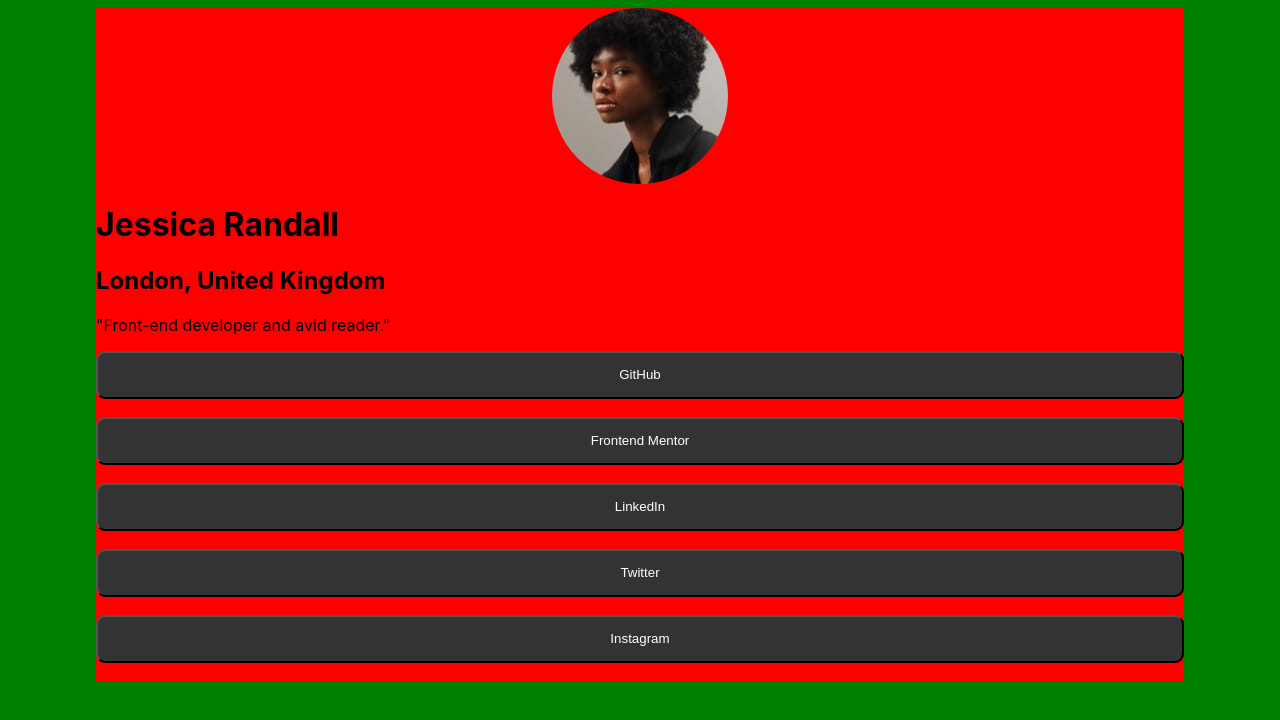
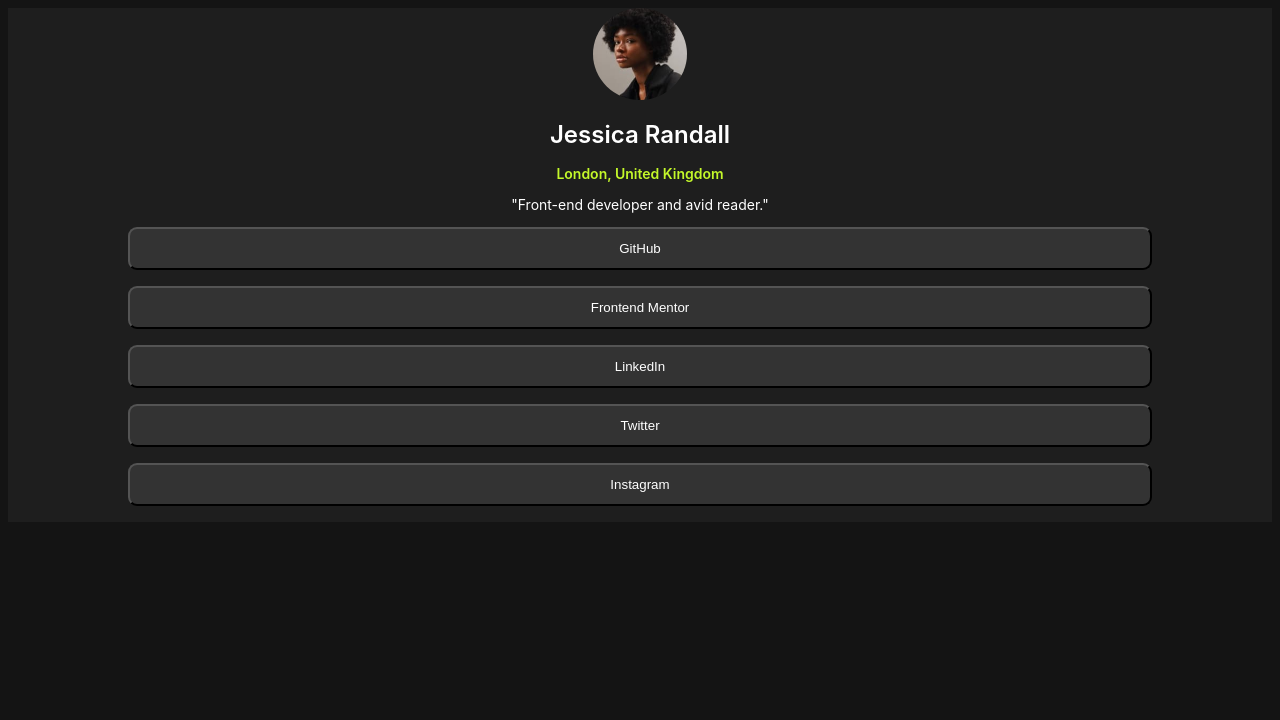
Before and after one commit to Lukas3162000/Social_links, a plain HTML site: page index.html in a window 1280 px wide. Drawn offline with Linux system fonts and the light colour scheme.

Commit message:
CSS tweeks, Variablen integriert für spacing, color, fontweight & Size, Code mit Kommentaren gegliedert

```diff
--- a/index.html
+++ b/index.html
@@ -10,7 +10,7 @@
 </head>
 <body>
 
-  <card>
+  <card id="Karte">
     <content>
       <profile_picture>
         <img src="assets\images\avatar-jessica.jpeg" alt="Jessicas Profile Picture">
@@ -18,7 +18,7 @@
 
       <text>
         <h1>Jessica Randall</h1>
-        <h2>London, United Kingdom</h2>
+        <p id="subline">London, United Kingdom</p>
         <p>"Front-end developer and avid reader."</p>
       </text>
     </content>
--- a/style.css
+++ b/style.css
@@ -1,35 +1,93 @@
-html,body{
-    background-color: green;
-    display: flex;
-    justify-content: center;
-}
-card {
-    width: clamp(327,50vw,381);
-    background-color: red;
-    box-sizing: border-box;
+:root{
+ /* Font-Sizes */
+--HeadingSize: 24px;
+--PSize: 14px;
+
+ /* Font-Weights */
+ --Light: 400;
+ --medium: 600;
+ --bold: 700;
+
+ /* Colors */
+--Grey700: #333333;
+--Grey800: #1E1E1E;
+--Grey900: #141414;
+--white: #FFFFFF;
+--Green: #C4F82A;
+
+/* Spacing */
+--xxs: 4px;
+--xs: 8px;
+--s: 12px;
+--m: 16px;
+--l: 20px;
+--xl: 24px;
+--xxl: 28px;
+--xxxl: 32px;
 
 }
-content {
-    font-family: inter;
+
+html,body{
+    background-color: var(--Grey900);
+
 }
-content profile_picture img{
-    border-radius: 50%;
-    display: block;
-    justify-self: center;
+
+/*Container*/
+#Karte {
+    width: clamp(327,50vw,381);
+    background-color: var(--Grey800);
+    box-sizing: border-box;
+    color: var(--white);
+
+    /*Container-Responsive machen*/
+    display: flex;
+    flex-direction: column;
     align-items: center;
 }
 
+/*Image & Text*/
+content {
+    font-family: inter;
+
+    /*Inahlt-Responsive machen*/
+    width: 50%;
+    margin: 0 auto;
+    text-align: center;
+}
+
+content profile_picture img{
+    border-radius: 50%;
+    width: 94px;
+    height: 92px;
+}
+
+text h1{
+font-size: var(--HeadingSize);
+font-weight: var(--medium);
+}
+
+#subline{
+    color: var(--Green);
+    font-size: var(--PSize);
+    font-weight: var(--medium);
+}
+
+text p{
+    font-size: var(--PSize);
+    font-weight: var(--Light);
+}
+
+/*Buttons*/
+
 button{
     border-radius: 9px;
-    min-width: 85vw;
-    max-width: 80vw;
-    padding-top: 14.5px;
-    padding-bottom: 14.5px;
+    width: 80vw;
+    padding-top: var(--s);
+    padding-bottom: var(--s);
+    margin-bottom: var(--m);
+    color: var(--white);
+    background-color: var(--Grey700);
 
-    color: #ffffff;
-    background-color: #333333;
-
-    display: flex;
-    justify-content: center;
+    /*Buttons-Responsive machen*/
 
 }
```
